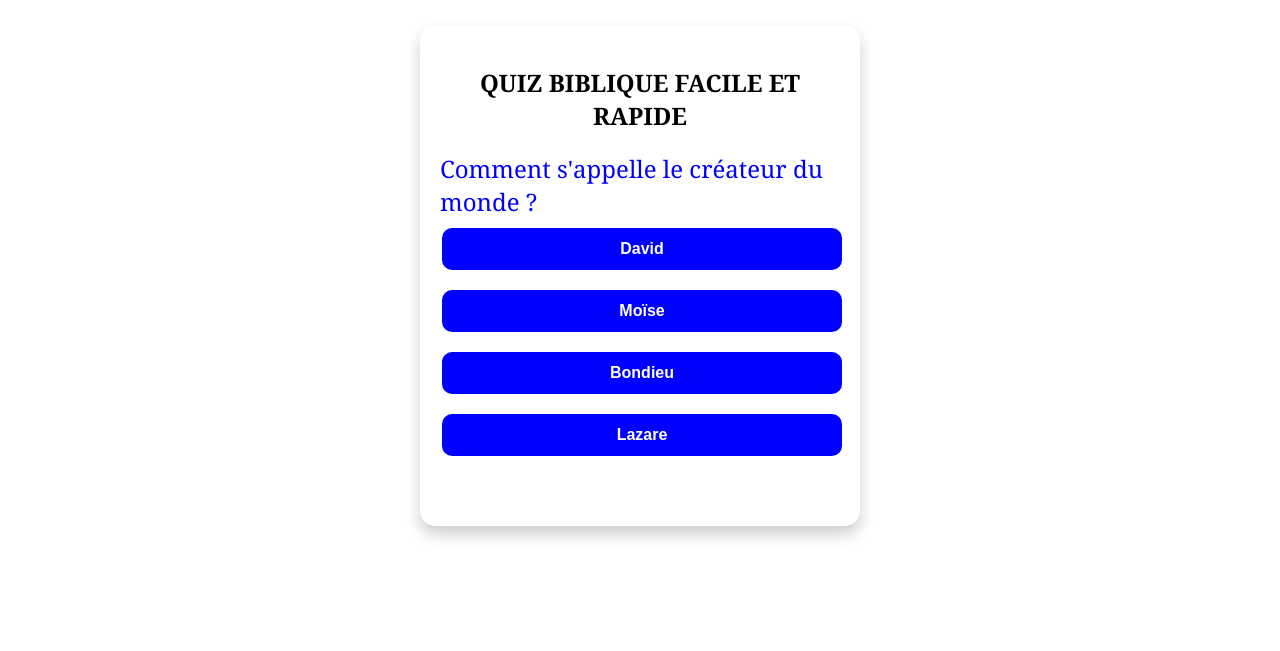
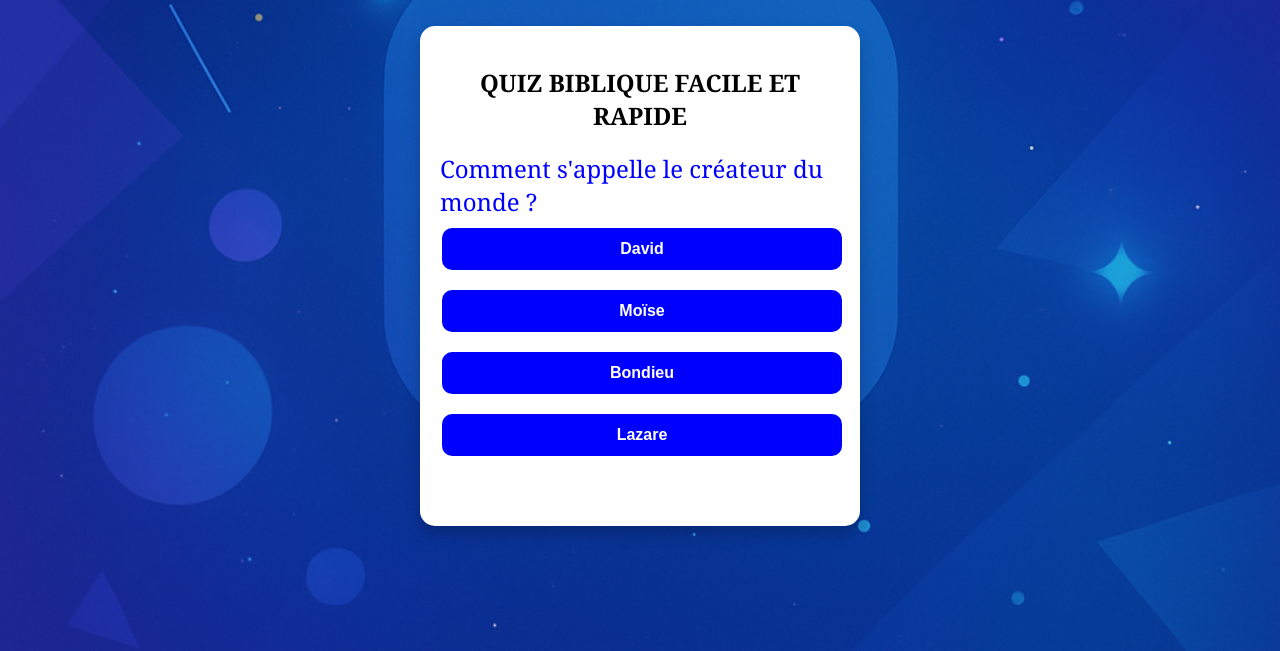
Before and after one commit to NSMultiService/quiz, a plain HTML site: page index.html in a window 1280 px wide. Shown: the part 149-800 px from the top of the page. Drawn offline with Linux system fonts and the light colour scheme; the site is published under a folder, as on GitHub Pages, so addresses that start at the root find nothing.

Commit message:
css modifier

```diff
--- a/css/styles.css
+++ b/css/styles.css
@@ -11,7 +11,7 @@
     justify-content: center;
     width: 100%;
     height: 100vh;
-    background-image: url("/images/back.png");
+    background-image: url("../images/back.png");
     background-size: cover;
     background-position: center center;
     background-repeat: no-repeat;
```
